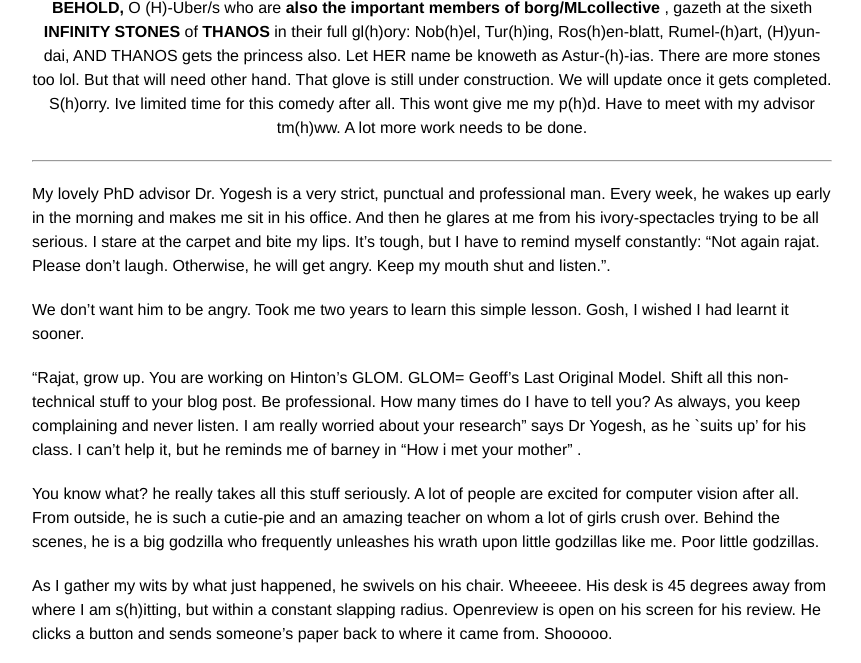
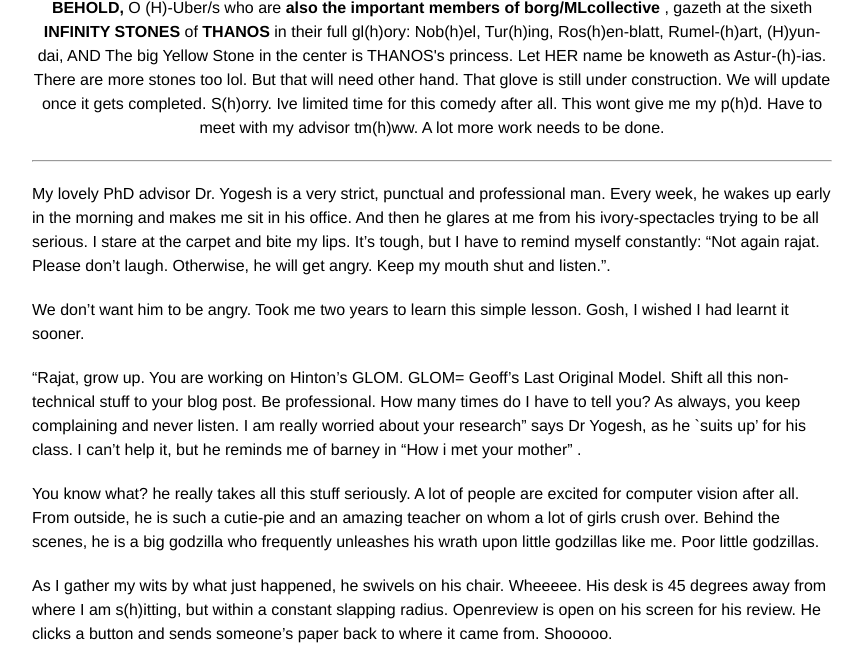
Before and after one commit to rajatmodi62/rajatmodi62.github.io, a Jekyll site: the page built from _posts/2024-10-26-hinton_apm.md, in a window 1280 px wide and 900 px high, scrolled down 2717 px, cut to the strip 237-900 px from the top of the window. Shown: the whole strip, without its empty margins (208-1069 px from the left). Built offline with Jekyll 4.4.1, drawn with Linux system fonts in a browser that asks for light colours; comment, search, counter and statistics services are not loaded.

Commit message:
soft link blog

```diff
--- a/_posts/2024-10-26-hinton_apm.md
+++ b/_posts/2024-10-26-hinton_apm.md
@@ -69,7 +69,7 @@ p.s. We have the supreme controllers, lords of the rings,  from <b>(H)-Uber/s to
     <img class="img-fluid" src="{{ site.baseurl }}\assets\img\apm\infinity_stone.png" style="width: 50%; height: auto;"> <!-- Image width is 50% of its parent -->
 </div>
 <div class="caption" style="text-align: center;">
-    <b> BEHOLD,</b> O (H)-Uber/s who are <b>also the important members of borg/MLcollective </b>, gazeth at the sixeth <b> INFINITY STONES</b> of <b>THANOS</b> in their full gl(h)ory: Nob(h)el, Tur(h)ing, Ros(h)en-blatt, Rumel-(h)art, (H)yun-dai, AND THANOS gets the princess also. Let HER name be knoweth as Astur-(h)-ias. There are more stones too lol. But that will need other hand. That glove is still under construction. We will update once it gets completed. S(h)orry. Ive limited time for this comedy after all. This wont give me my p(h)d. Have to meet with my advisor tm(h)ww. A lot more work needs to be done.
+    <b> BEHOLD,</b> O (H)-Uber/s who are <b>also the important members of borg/MLcollective </b>, gazeth at the sixeth <b> INFINITY STONES</b> of <b>THANOS</b> in their full gl(h)ory: Nob(h)el, Tur(h)ing, Ros(h)en-blatt, Rumel-(h)art, (H)yun-dai, AND The big Yellow Stone in the center is THANOS's princess. Let HER name be knoweth as Astur-(h)-ias. There are more stones too lol. But that will need other hand. That glove is still under construction. We will update once it gets completed. S(h)orry. Ive limited time for this comedy after all. This wont give me my p(h)d. Have to meet with my advisor tm(h)ww. A lot more work needs to be done.
 </div>
 <!-- And now, as even the stars spanning the cosmos <b> shall be forced to bear witness </b>  this grandiose-moment , under the sacred laws of academic-tradition spanning <b> millennia </b>, and the blessings of esteemed NeurIPS program committee, <b>(Me)mbers of the (ML)Collective</b> on this twenty eighth day of the month of october in the year 2024 of our humble lord <b>Jesus Christ</b>  hereby lay claim to  Yannic Kilcher’s <b>“(Me)-GLO-(MiL)-lennia”</b>. Member's locations can include any land, water, spaceships, and inside volcanoes too. May this claim forever rest <b>UNWAVERING, UNDILUTED and UNCHALLENGED </b>.
 
```
